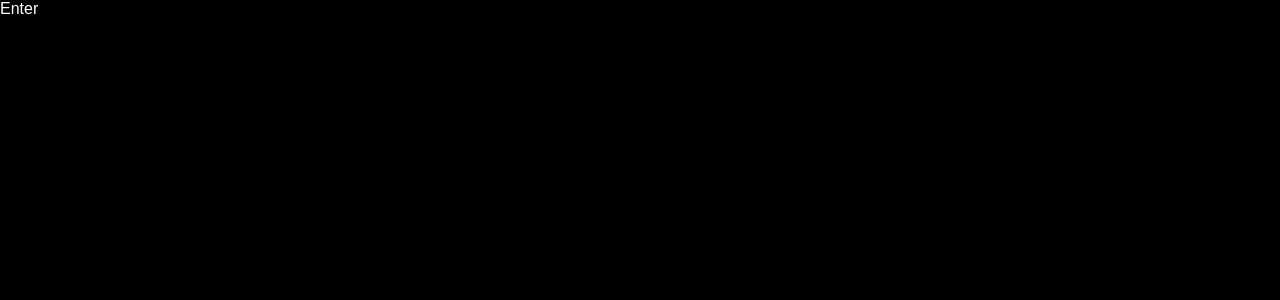
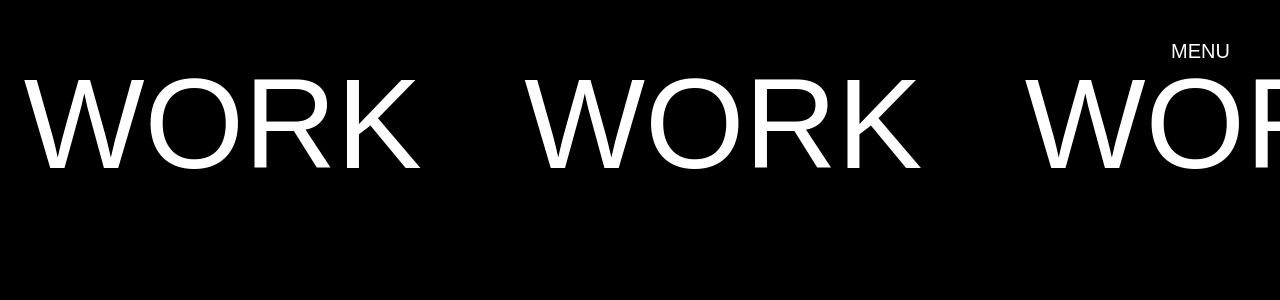
Before and after one commit to Olowodev/my-portfolio-next1.3, a Next.js app: page /works in a window 1280 px wide. Shown: the top 300 px of the page. Built offline with nearby package versions, Linux system fonts and the light colour scheme.

Commit message:
work page marquee

```diff
--- a/components/Me.js
+++ b/components/Me.js
@@ -5,6 +5,7 @@ import { Color, Texture, TextureLoader, Vector2 } from 'three';
 import fragment from "raw-loader!glslify-loader!../shaders/fragment.frag"
 import vertex from "raw-loader!glslify-loader!../shaders/vertex.vert"
 import { shaderMaterial } from '@react-three/drei';
+import Navbar from './navbar/Navbar';
 
 
 
@@ -31,6 +32,8 @@ const Wave = () => {
 }
 const Me = () => {
     return (
+        <>
+        <Navbar />
         <section id="me" className={styles.me}>
             <div className={styles.meMain}>
                 <div className={styles.meMainContainer}>
@@ -54,6 +57,7 @@ const Me = () => {
                 </Suspense>
             </Canvas>
         </section>
+        </>
     );
 }
 
--- /dev/null
+++ b/components/navbar/Navbar.js
@@ -0,0 +1,28 @@
+import Link from 'next/link';
+import { useState } from 'react';
+import styles from './navbar.module.css'
+
+const Navbar = () => {
+    const [menu, setMenu] = useState(false)
+    return (
+        <div>
+            <div className={styles.navBar}>
+                <div onClick={()=>setMenu(!menu)} className={styles.menuButton}>
+                    <p>{!menu ? 'MENU' : 'CLOSE' }</p>
+                    <p>{!menu ? 'MENU' : 'CLOSE' }</p>
+                </div>
+            </div>
+
+            <div className={`${styles.menu} ${menu ? styles.show : null}`}>
+                <div className={styles.menuCont}>
+                    <Link href={'/'}><p>INDEX</p></Link>
+                    <Link href={'/works'}><p>WORKS</p></Link>
+                    <Link href={''}><p>RESUME</p></Link>
+                    <Link href={'/'}><p>CONTACT</p></Link>
+                </div>
+            </div>
+        </div>
+    );
+}
+
+export default Navbar;
--- /dev/null
+++ b/components/navbar/navbar.module.css
@@ -0,0 +1,61 @@
+.navBar {
+    position: fixed;
+    top: 0;
+    display: flex;
+    align-items: center;
+    justify-content: flex-end;
+    width: 100%;
+    height: 50px;
+    padding: 50px 50px;
+    z-index: 5000;
+    mix-blend-mode: difference;
+}
+
+.menuButton {
+    font-size: 20px;
+    height: 20px;
+    overflow: hidden;
+    transition: all 2s;
+    cursor: pointer;
+}
+
+.menuButton p {
+    transition: all 1s;
+}
+
+.menuButton:hover p {
+    transform: translateY(-100%);
+}
+
+.menu {
+    position: fixed;
+    width: 100%;
+    background-color: #111;
+    height: 100vh;
+    overflow: hidden;
+    z-index: 4999;
+    top: 0;
+    left: 0;
+    transform: translateY(-100vh);
+    transition: all 1s;
+}
+
+.menu.show {
+    transform: translateY(0);
+}
+
+.menuCont {
+    display: flex;
+    flex-direction: column;
+    justify-content: center;
+    align-items: center;
+    height: 100%;
+    font-size: 6vw;
+    gap: 3vw;
+    transform: translateY(-50vh);
+    transition: all 1s;
+}
+
+.show .menuCont {
+    transform: translateY(0);
+}
--- a/pages/works/index.js
+++ b/pages/works/index.js
@@ -1,7 +1,26 @@
+import Navbar from "../../components/navbar/Navbar";
+import styles from '../../styles/workStyles/works.module.css'
+
 const Works = () => {
     return (
         <div>
-            Enter
+            <Navbar />
+            <div>
+                <div className={styles.marquee}>
+                    <div className={styles.marquee_inner} ariaHidden='true'>
+                    <span>WORK</span>
+                    <span>WORK</span>
+                    <span>WORK</span>
+                    <span>WORK</span>
+                    <span>WORK</span>
+                    <span>WORK</span>
+                    </div>
+
+                </div>
+                {/* <div className={styles.box}>
+
+                </div> */}
+            </div>
         </div>
     );
 }
--- /dev/null
+++ b/styles/workStyles/works.module.css
@@ -0,0 +1,35 @@
+.marquee {
+    position: fixed;
+    z-index: 1000;
+    overflow: hidden;
+    mix-blend-mode: difference;
+    width: 100%;
+    top: 50px;
+}
+
+.marquee_inner {
+    display: flex;
+    font-size: 10vw;
+    position: relative;
+    width: fit-content;
+    transform: translateX(0%);
+    animation: marquee 8s linear infinite;
+    background-color: transparent;
+}
+
+.marquee_inner span {
+    padding: 0 4vw;
+    color: #fff;
+}
+
+@keyframes marquee {
+    100% {
+        transform: translateX(-50%);
+    }
+}
+
+/* .box {
+    width: 100px;
+    height: 100px;
+    background-color: #fff;
+} */
```
